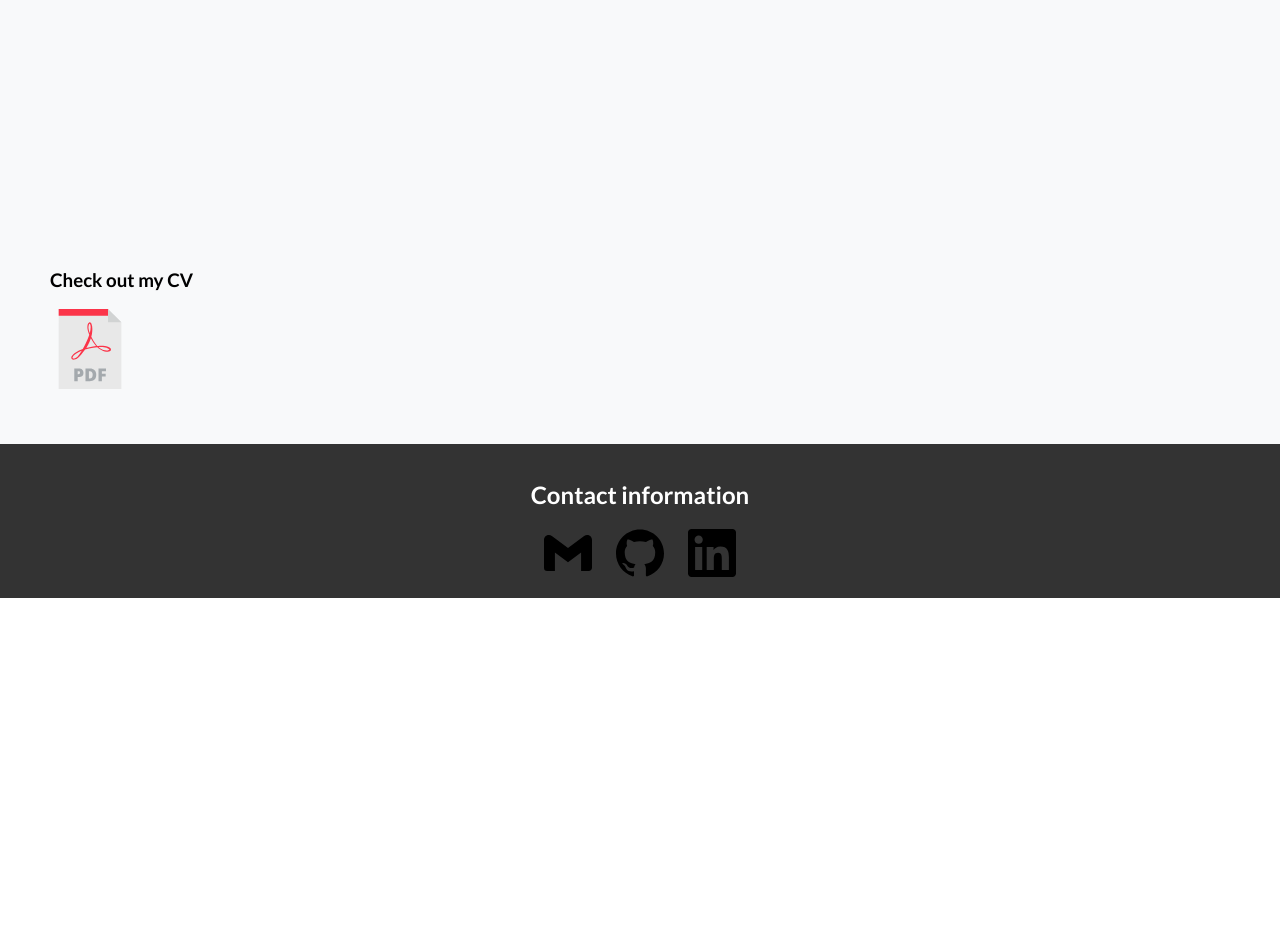
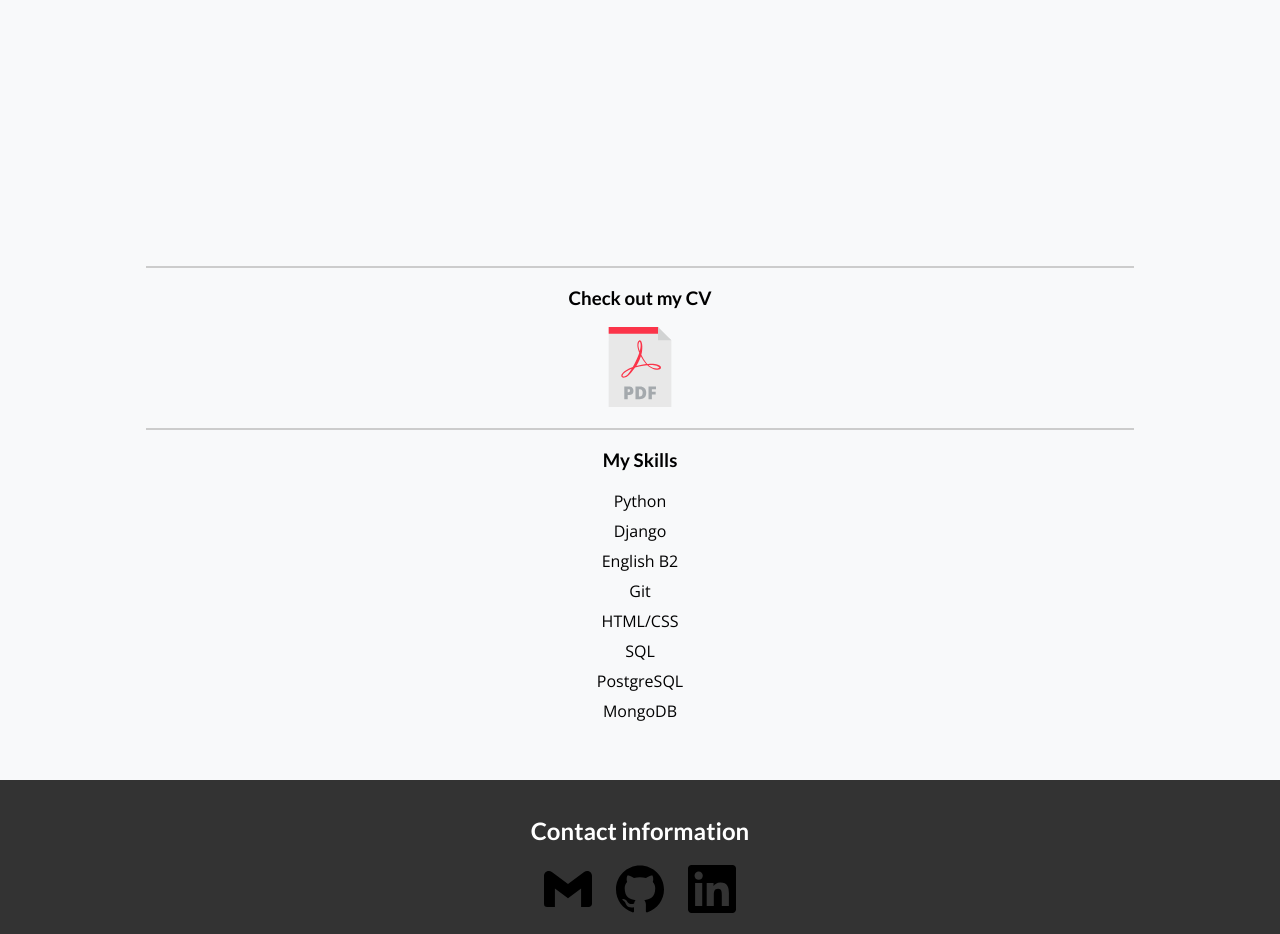
Before and after one commit to YuraGavriley/personal-dev-blog, a Django app: page /about in a window 1280 px wide. Shown: the part 680-1614 px from the top of the page. Before the commit the page ends 1278 px from the top, so only its background shows below. Run offline with Django 4.2, Linux system fonts and the light colour scheme; some libraries are stand-ins or nearby versions.

Commit message:
Modified about page, added about, skills, modified styling

```diff
--- a/main_app/static/main_app/about.css
+++ b/main_app/static/main_app/about.css
@@ -14,6 +14,7 @@ body {
 	justify-content: space-between;
 	align-items: center;
 	padding: 50px;
+	margin: 0 6rem;
 	margin-top: 5rem;
 	min-height: 100vh;
 }
@@ -41,6 +42,8 @@ body {
 
 #my-cv {
 	padding: 50px;
+	margin: 0 6rem;
+	text-align: center;
 }
 
 #my-cv img {
@@ -48,6 +51,20 @@ body {
 	width: 5rem;
 }
 
+#my-cv ul {
+	list-style-type: none;
+	margin: 0;
+	padding: 0;
+}
+
+#my-cv li {
+	margin: 8px 0;
+}
+
+#my-cv div {
+	margin-top: 1rem;
+  border-top: 2px solid #ccc;
+}
 footer {
   margin-top: auto;
 	width: 100%;
--- a/main_app/templates/main_app/about.html
+++ b/main_app/templates/main_app/about.html
@@ -11,17 +11,40 @@
 {% block content %}
     <div id="about-me">
         <div class="text-container">
-            <p><h1>Hi, I'm Yura</h1><br>Currently I am a student and getting my bachelor's degree as a Computer Engineer.<br>
-            Passionate about web development I want to make people's lives a little bit better and easier.<br>
-            Willing to launch my engineering career in a place full of high-quality experts, to be able to constantly improve
-            my professional competencies and be a perfect addition to the team.</p>
+            <p>
+                <h1>Hi, I'm Yura</h1><br>&emsp;Since my childhood years, I have always been curious about how that magic thing called the Internet works.
+                And how it could be used to help people solve their problems. Now my curiosity is even greater than back in those days.
+                With the ability to make websites, I want to make people's lives better and more accessible.
+            </p>
+            <p>
+                &emsp;Currently I am a student and getting my bachelor's degree as a Computer Engineer.
+                Passionate about web development I want to make people's lives a little bit better and easier.
+                Willing to launch my engineering career in a place full of high-quality experts, to be able to constantly improve
+                my professional competencies and be a perfect addition to the team.
+            </p>
         </div>
         <div class="image-container">
-            <img src="{% static "main_app/images/me.jpg"%}">
+            <img src="{% static "main_app/images/about_me.jpg"%}">
         </div>
     </div>
     <div id="my-cv">
-        <h3>Check out my CV</h3>
-        <a href="{% url "pdf-view" %}"><img src="{% static "main_app/icons/pdf.svg" %}"></a>
+        <div>
+            <h3>Check out my CV</h3>
+            <a href="{% url "pdf-view" %}"><img src="{% static "main_app/icons/pdf.svg" %}"></a>
+        </div>
+        <div>
+            <h3>My Skills</h3>
+            <ul>
+                <li>Python</li>
+                <li>Django</li>
+                <li>English B2</li>
+                <li>Git</li>
+                <li>HTML/CSS</li>
+                <li>SQL</li>
+                <li>PostgreSQL</li>
+                <li>MongoDB</li>
+            </ul>
+        </div>
     </div>
+
 {% endblock %}
```
Also changed, not shown: main_app/static/main_app/images/about_me.jpg (added).
